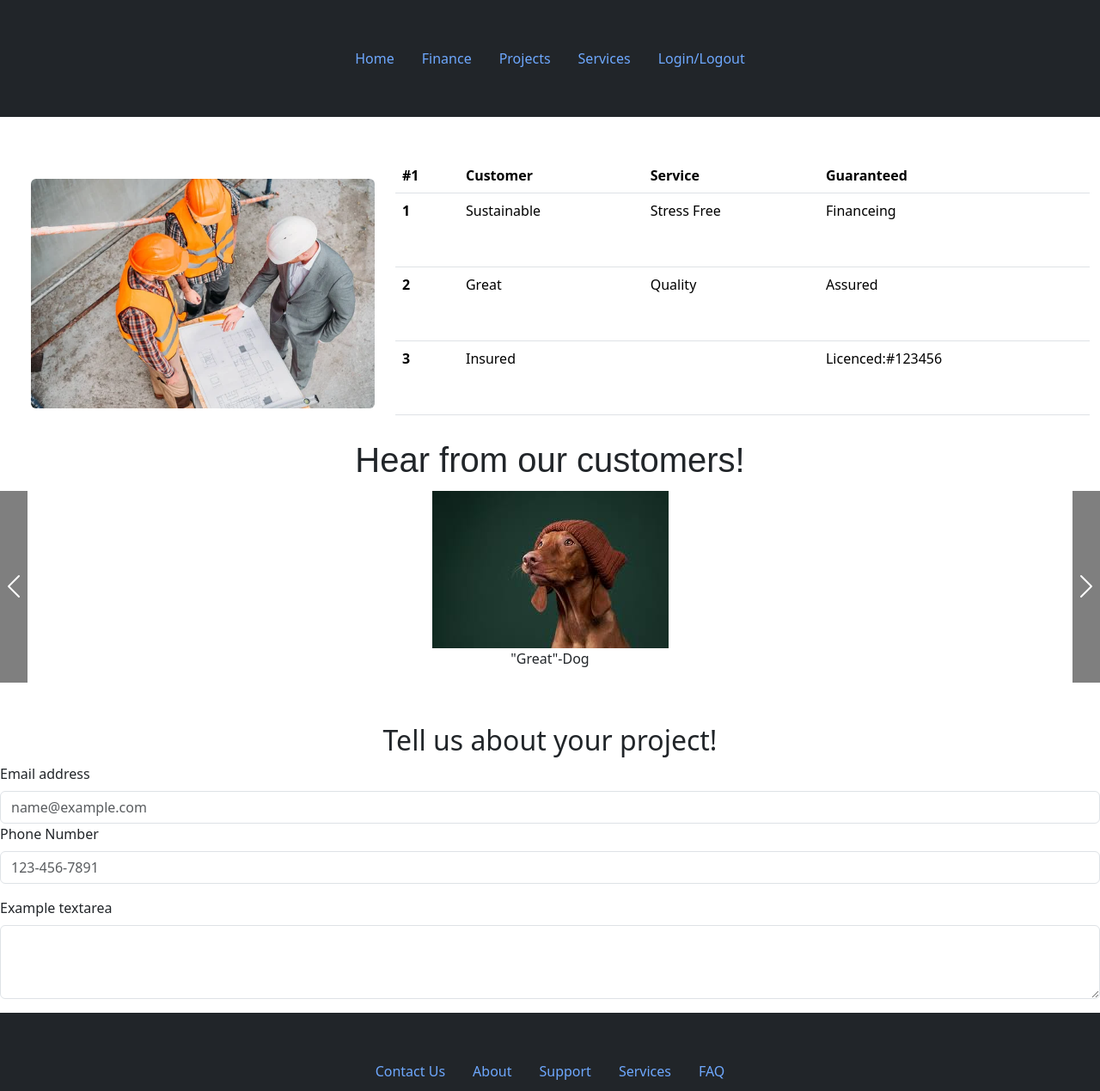
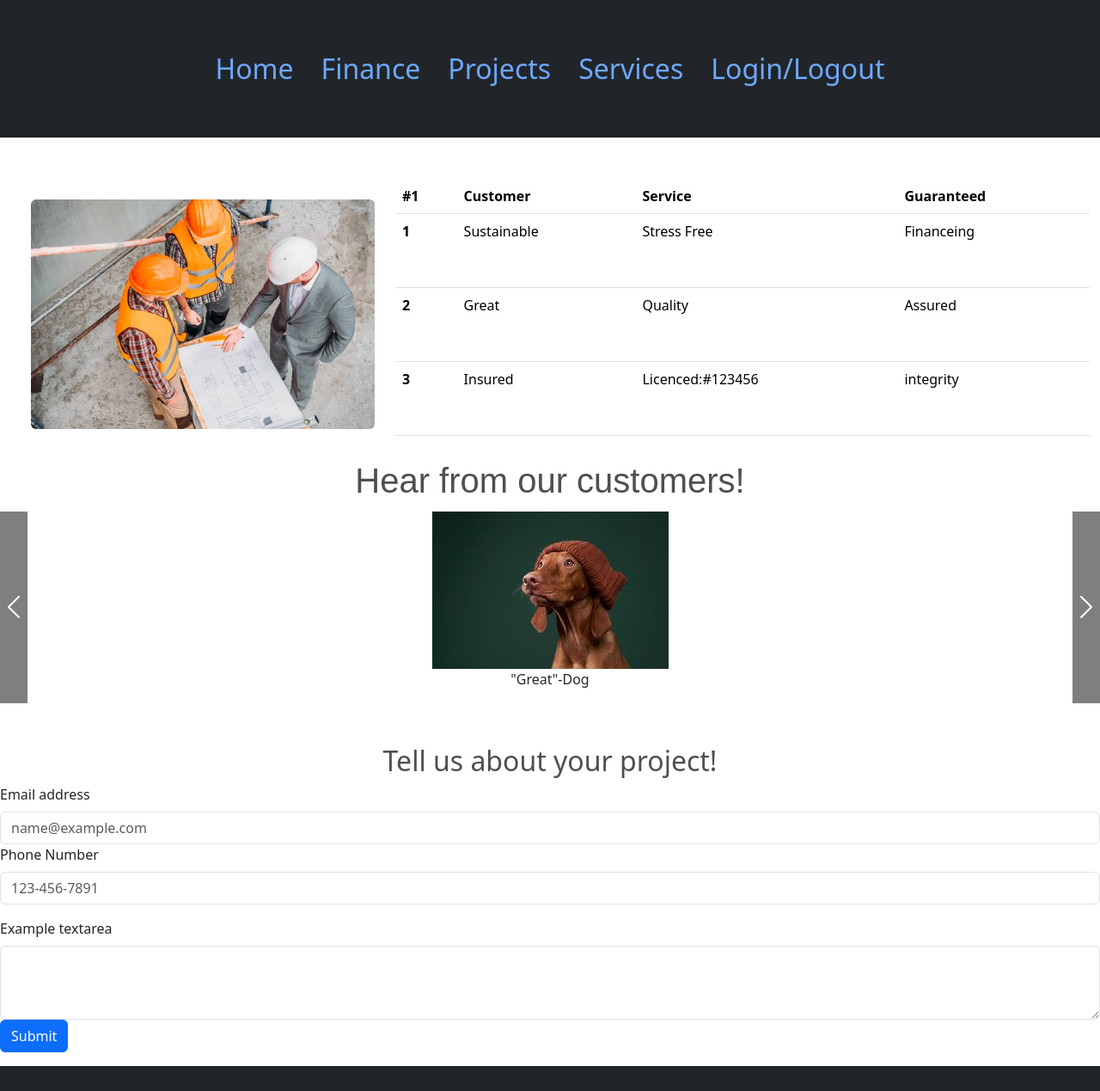
Before and after one commit to VshaunR/wireFrame-bootstrap, a plain HTML site: page index.html in a window 1280 px wide. Shown: the top 1269 px of the page at 86% size. Drawn offline with nearby package versions, Linux system fonts and the light colour scheme.

Commit message:
changed nav text size, heading color

```diff
--- a/index.html
+++ b/index.html
@@ -10,9 +10,9 @@
 <body>
 
 
-  <nav class="nav justify-content-center p-5 bg-dark" data-bs-theme="dark">
+  <nav class="nav justify-content-center p-5 bg-dark fs-2" data-bs-theme="dark">
     <li class="nav-item">
-      <a href="" class="nav-link">Home</a>
+      <a href="" class="nav-link ">Home</a>
     </li>
     <li class="nav-item">
       <a href="" class="nav-link">Finance</a>
@@ -55,13 +55,14 @@
         </tr>
         <tr>
           <th scope="row">3</th>
-          <td colspan="2">Insured</td>
+          <td colspan="1">Insured</td>
           <td>Licenced:#123456</td>
+          <td>integrity</td>
         </tr>
       </tbody>
     </table>
   </div>
-  <h1 style="display: flex; justify-content: center; font-family: sans-serif; margin: 12px;">Hear from our customers!</h1>
+  <h1 style="display: flex; justify-content: center; font-family: sans-serif; margin: 12px;color:rgb(80, 79, 79);">Hear from our customers!</h1>
   <div id="carouselExample" class="carousel slide">
     <div class="carousel-inner">
       <div class="carousel-item active">
@@ -87,15 +88,16 @@
     </button>
   </div>
   <div class="mb-3 mt-5">
-    <h2 class="d-flex justify-content-center">Tell us about your project!</h2>
+    <h2 class="d-flex justify-content-center" style="color:rgb(80, 79, 79);">Tell us about your project!</h2>
     <label for="exampleFormControlInput1" class="form-label">Email address</label>
-    <input type="email" class="form-control" id="exampleFormControlInput1" placeholder="name@example.com">
+    <input type="email" class="form-control" id="exampleFormControlInput1" placeholder="name@example.com" required>
     <label for="exampleFormControlInput1" class="form-label">Phone Number</label>
     <input type="tel" class="form-control" id="exampleFormControlInput1" placeholder="123-456-7891">
   </div>
   <div class="mb-3">
     <label for="exampleFormControlTextarea1" class="form-label">Example textarea</label>
-    <textarea class="form-control" id="exampleFormControlTextarea1" rows="3"></textarea>
+    <textarea class="form-control" id="exampleFormControlTextarea1" rows="3" required></textarea>
+    <input type="submit" class="btn btn-primary" >
   </div>
   <nav class="nav justify-content-center p-5 bg-dark" data-bs-theme="dark">
     <li class="nav-item">
```
